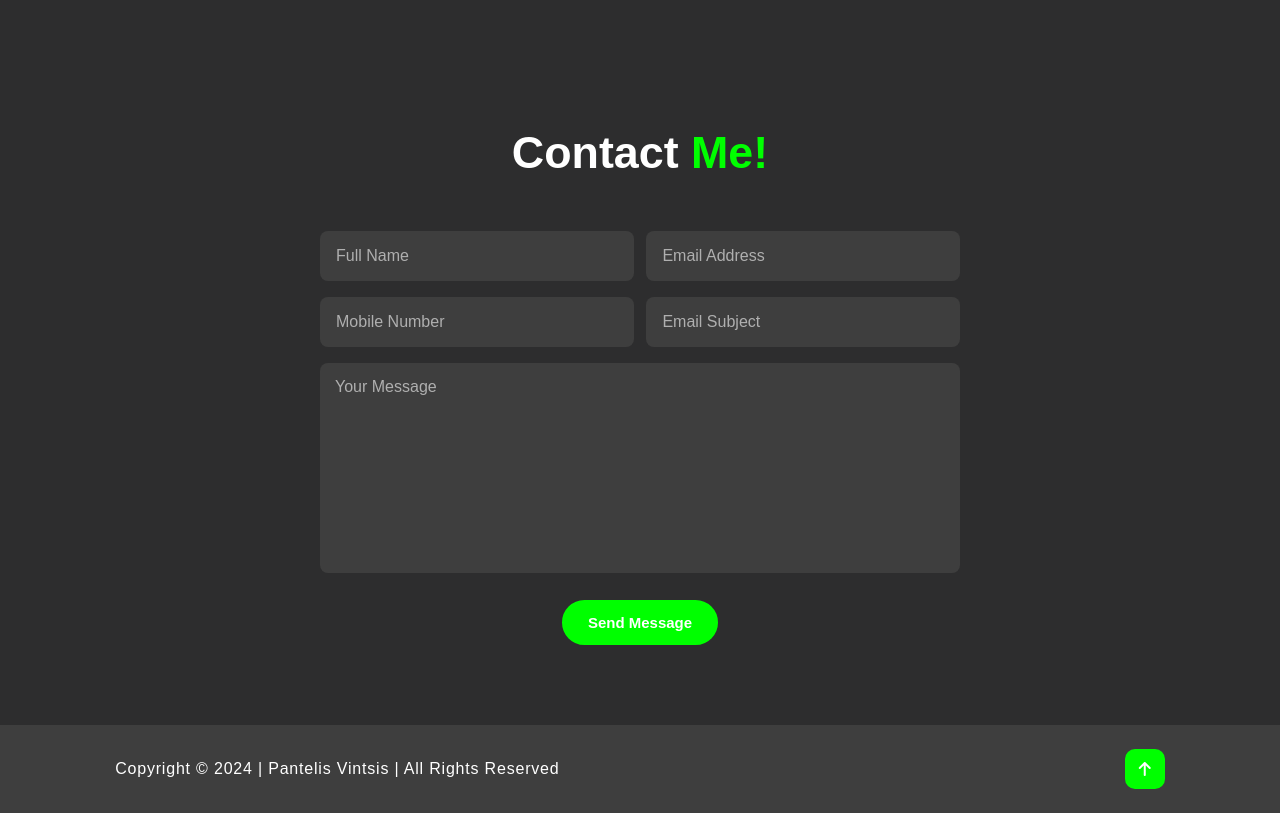
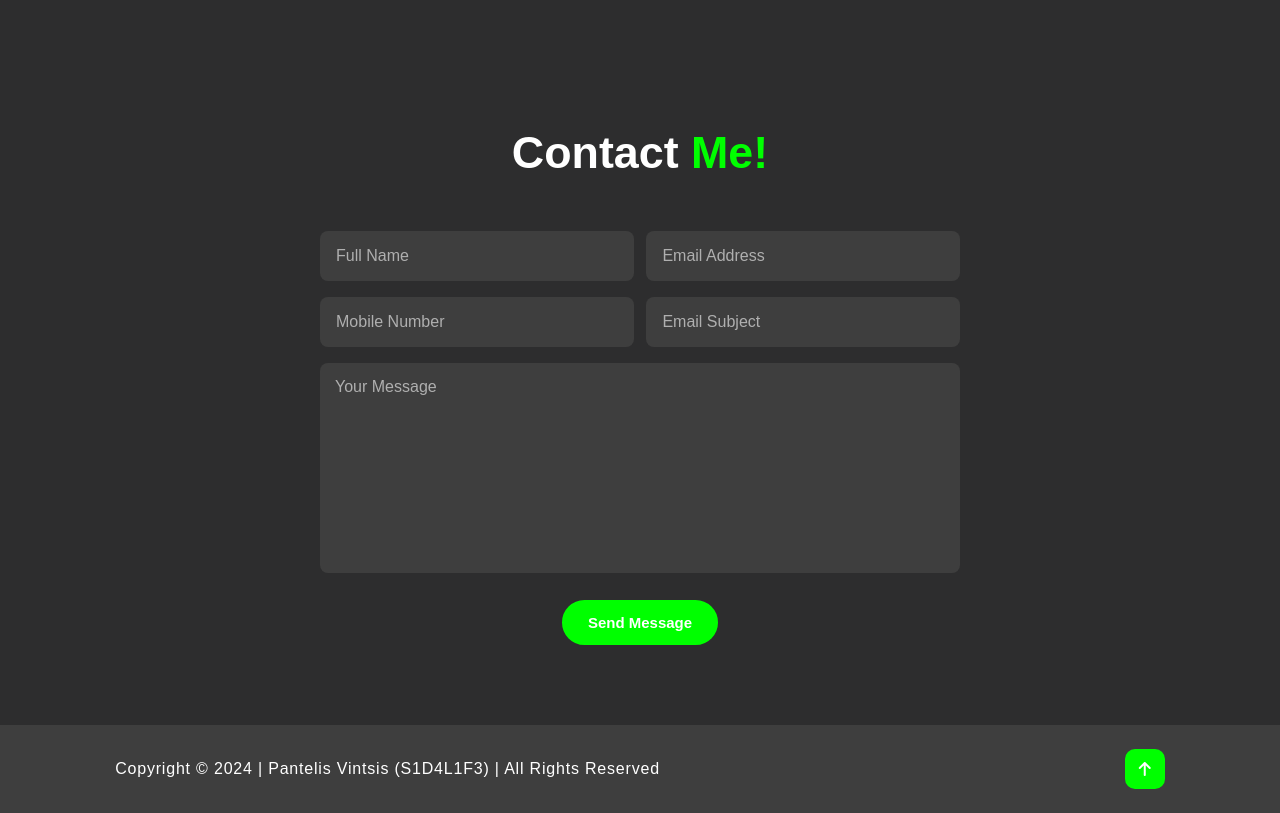
Before and after one commit to Sid4Life92/Portfolio-Pantelis-Vintsis, a plain HTML site: page index.html in a window 1280 px wide. Shown: the part 3625-4438 px from the top of the page. Drawn offline with nearby package versions, Linux system fonts and the light colour scheme.

Commit message:
Update index.html

```diff
--- a/index.html
+++ b/index.html
@@ -208,7 +208,7 @@
         <div class="container">
             <div class="footer-wrapper">
                 <div class="footer-info">
-                    <p>Copyright &copy; 2024 | Pantelis Vintsis | All Rights Reserved</p>
+                    <p>Copyright &copy; 2024 | Pantelis Vintsis (S1D4L1F3) | All Rights Reserved</p>
                 </div>
                 <div class="iconTop">
                     <a href="#home">
```
